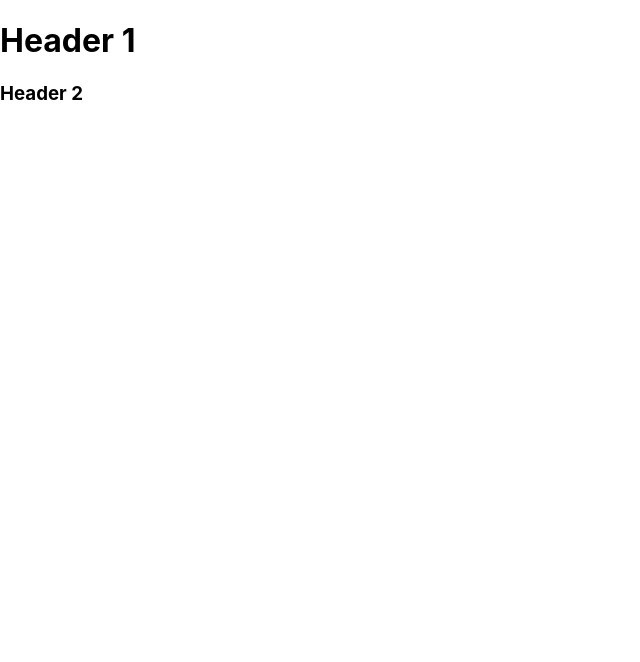
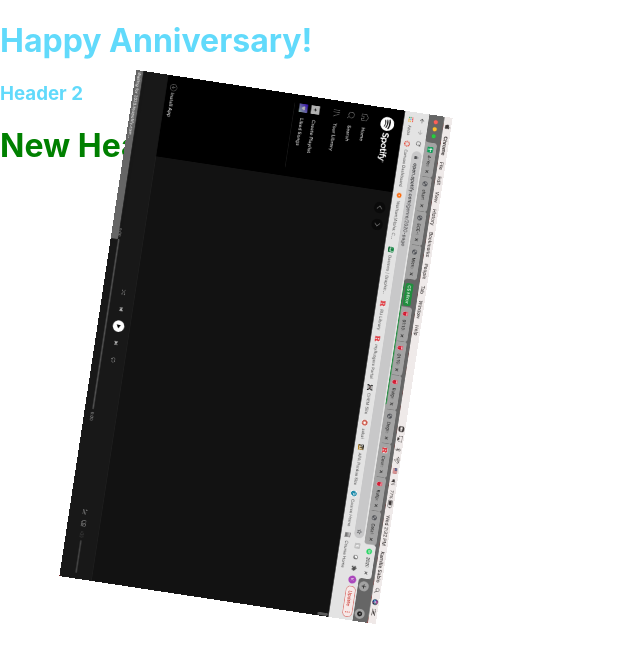
Before and after one commit to sabiokamille/anniversary-project, a React (Create React App) app: page / in a window 1280 px wide. Shown: the top 662 px of the page, without its empty margins (0-640 px from the left). Built offline with nearby package versions, Linux system fonts and the light colour scheme.

Commit message:
first step

```diff
--- a/src/App.css
+++ b/src/App.css
@@ -24,8 +24,14 @@
   color: white;
 }
 
-.App-link {
+h1 {
   color: #61dafb;
+}
+.obama {
+  color: #61dafb;
+}
+#rob {
+  color: green;
 }
 
 @keyframes App-logo-spin {
--- a/src/App.js
+++ b/src/App.js
@@ -1,12 +1,15 @@
 import React from 'react';
-// import './App.css';
+import './App.css';
+import picture from './images/picture.png'
 
 class App extends React.Component {
   render() {
     return (
       <div>
-        <h1> Header 1 </h1>
-        <h3> Header 2 </h3>
+        <h1> Happy Anniversary! </h1>
+        <h3 class="obama"> Header 2 </h3>
+        <h1 id="rob"> New Header </h1>
+        <img src={picture} alt="picture" class="App-logo"/>
       </div>
     )
   }
```
Also changed, not shown: src/images/picture.png (added), 1 other file (tests, documents, lock files or other folders).
